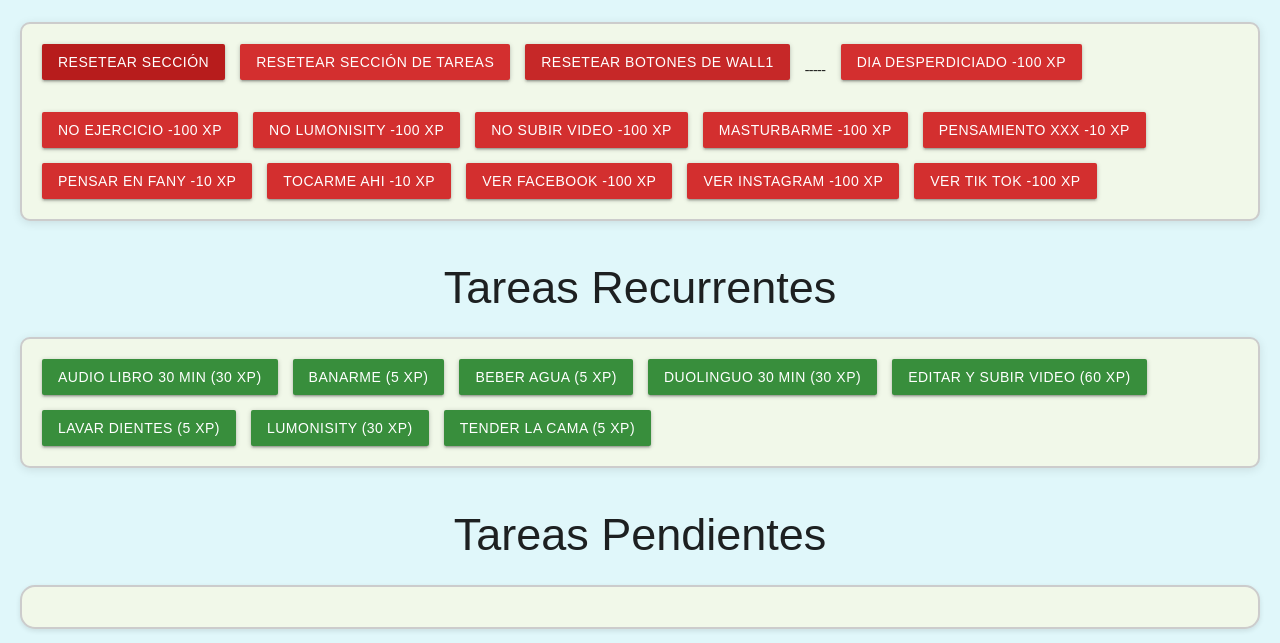
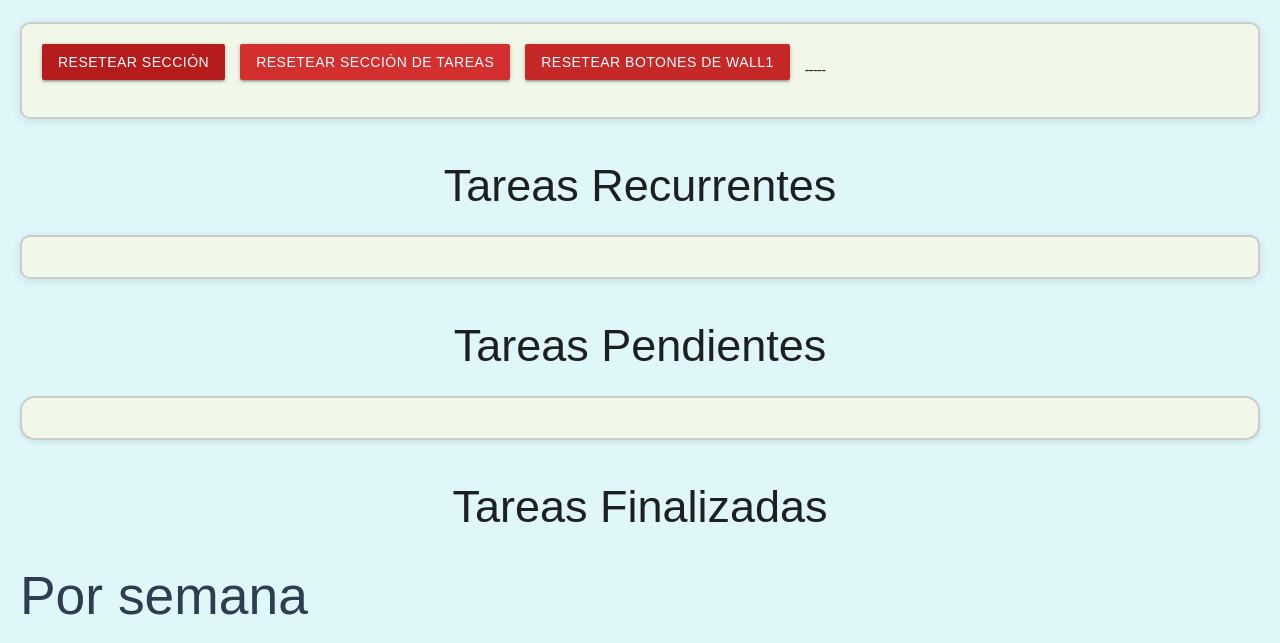
Before and after one commit to RicardoAscF/sajajinXP, a plain HTML site: page index.html in a window 1280 px wide. Shown: the part 688-1331 px from the top of the page. Drawn offline with nearby package versions, Linux system fonts and the light colour scheme; a web font is replaced by a local one.

Commit message:
Mas nuevo

```diff
--- a/index.html
+++ b/index.html
@@ -73,17 +73,6 @@
                 <button class="btn red darken-2" onclick="resetSection('btn-tasks')">Resetear Sección de Tareas</button>
                 <button class="btn red darken-3" onclick="resetWallButtons('wall1')">Resetear botones de Wall1</button>
                 <p>-----</p>
-                <button class="btn red darken-2" onclick="addXP(-100, 'wall1', 'Dia Desperdiciado')">Dia Desperdiciado -100 XP</button>
-                <button class="btn red darken-2" onclick="addXP(-100, 'wall1', 'No Ejercicio')">No Ejercicio -100 XP</button>
-                <button class="btn red darken-2" onclick="addXP(-100, 'wall1', 'No Lumonisity')">No Lumonisity -100 XP</button>
-                <button class="btn red darken-2" onclick="addXP(-100, 'wall1', 'No Subir Video')">No Subir Video -100 XP</button>
-                <button class="btn red darken-2" onclick="addXP(-100, 'wall1', 'Masturbarme')">Masturbarme -100 XP</button>
-                <button class="btn red darken-2" onclick="addXP(-10, 'wall1', 'Pensamiento XXX')">Pensamiento XXX -10 XP</button>
-                <button class="btn red darken-2" onclick="addXP(-10, 'wall1', 'Pensar en Fany')">Pensar en Fany -10 XP</button>
-                <button class="btn red darken-2" onclick="addXP(-10, 'wall1', 'Tocarme ahi')">Tocarme Ahi -10 XP</button>
-                <button class="btn red darken-2" onclick="addXP(-100, 'wall1', 'Ver Facebook')">Ver Facebook -100 XP</button>
-                <button class="btn red darken-2" onclick="addXP(-100, 'wall1', 'Ver Instagram')">Ver Instagram -100 XP</button>
-                <button class="btn red darken-2" onclick="addXP(-100, 'wall1', 'Ver Facebook')">Ver Tik Tok -100 XP</button>
 
 
 
@@ -98,14 +87,7 @@
             <div class="task-group">
 
 
-                <button class="btn green darken-2" onclick="addXP(30, 'wall1', 'Audio Libro')">Audio libro 30 min (30 XP)</button>
-                <button class="btn green darken-2" onclick="addXP(5, 'wall1', 'Banarme')">Banarme (5 XP)</button>
-                <button class="btn green darken-2" onclick="addXP(5, 'wall1', 'Beber Agua')">Beber agua (5 XP)</button>
-                <button class="btn green darken-2" onclick="addXP(30, 'wall1', 'Duolinguo')">DuoLinguo 30 min (30 XP)</button>
-                <button class="btn green darken-2" onclick="addXP(60, 'wall1', 'Editar y Subir Video')">Editar y Subir Video (60 XP)</button>
-                <button class="btn green darken-2" onclick="addXP(5, 'wall1', 'Lavar Dientes')">Lavar dientes (5 XP)</button>
-                <button class="btn green darken-2" onclick="addXP(30, 'wall1', 'Lumonisity')">Lumonisity (30 XP)</button>
-                <button class="btn green darken-2" onclick="addXP(5, 'wall1', 'Hacer la cama')">Tender la cama (5 XP)</button>
+
 
 
 
```
